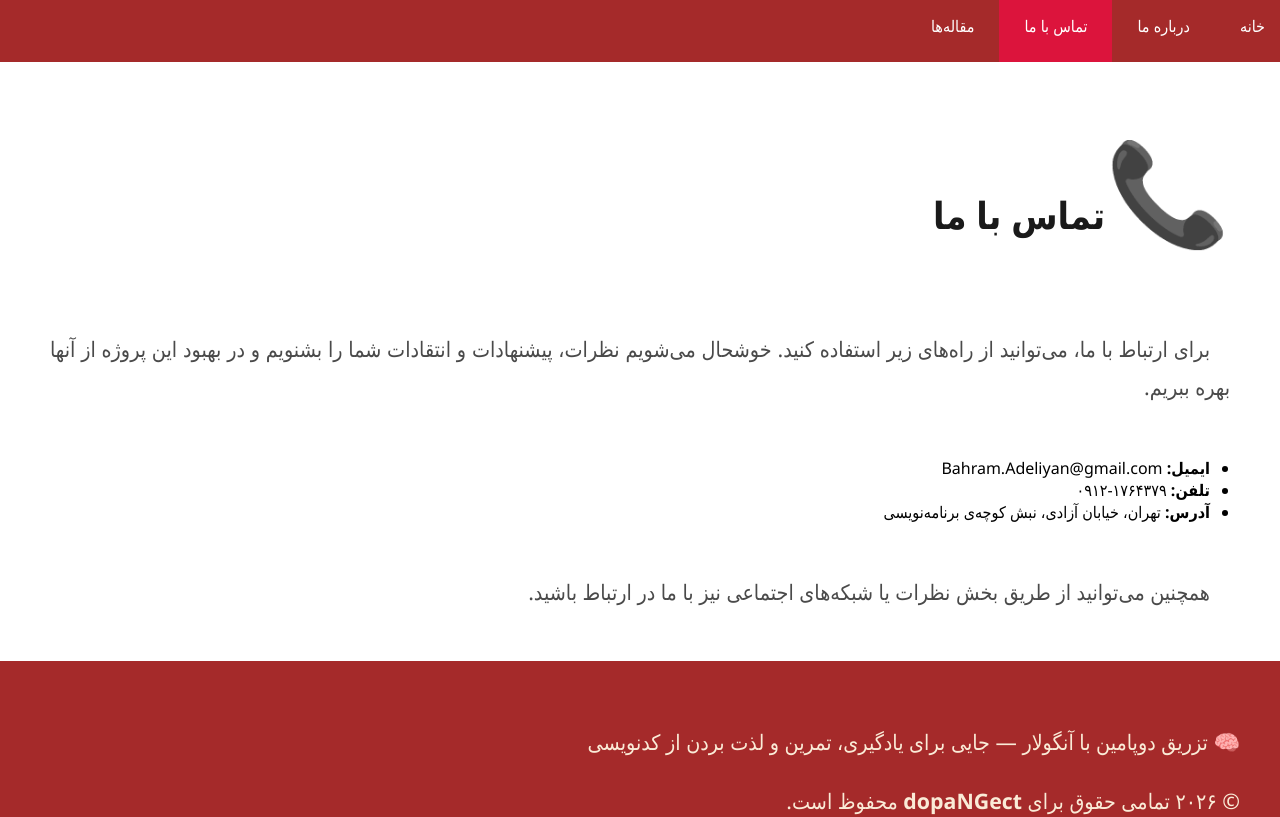
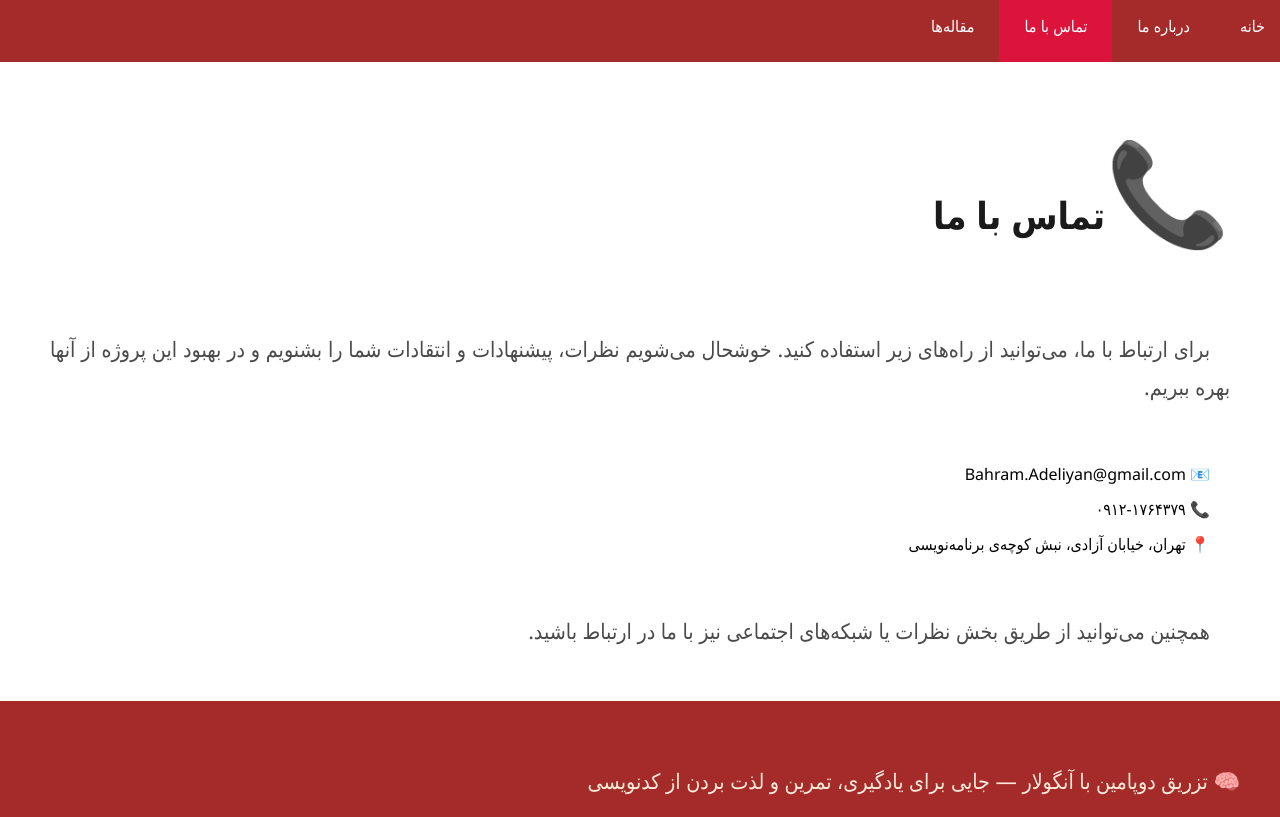
Before and after one commit to BAdeliyan/Learning, an Angular app: page /contact in a window 1280 px wide. Shown: the top 817 px of the page. Built offline with nearby package versions, Linux system fonts and the light colour scheme.

Commit message:
fix: switch to static SPA for GitHub Pages

```diff
--- a/src/app/menu/contact/contact.html
+++ b/src/app/menu/contact/contact.html
@@ -6,11 +6,11 @@
     بهره ببریم.
 </p>
 
-<ul>
-    <li><strong>ایمیل:</strong> Bahram.Adeliyan@gmail.com</li>
-    <li style="text-align: right;"><strong>تلفن:</strong>
-        ۱۷۶۴۳۷۹-۰۹۱۲</li>
-    <li><strong>آدرس:</strong> تهران، خیابان آزادی، نبش کوچه‌ی برنامه‌نویسی</li>
+<ul style="list-style: none;  line-height: 2.2;">
+    <li><strong>📧</strong> Bahram.Adeliyan@gmail.com</li>
+    <li style="text-align: right;"><strong>📞</strong>
+        ۰۹۱۲-۱۷۶۴۳۷۹</li>
+    <li><strong>📍</strong> تهران، خیابان آزادی، نبش کوچه‌ی برنامه‌نویسی</li>
 </ul>
 
 <p>
```
